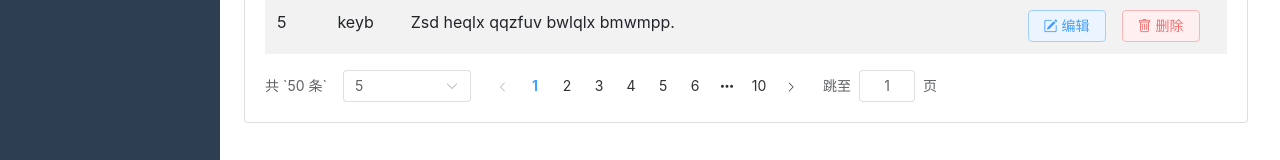
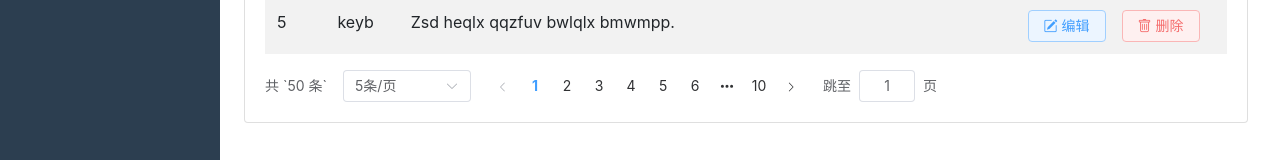
Before and after one commit to kexiaobin11/blog-site, a Vue app in the folder web/: page /tag in a window 1280 px wide. Shown: the part 486-646 px from the top of the page. Built offline with nearby package versions, Linux system fonts and the light colour scheme; the HTML template or start-up script is replaced by a standard one.

Commit message:
feat: 封装分页组件

```diff
--- a/web/components.d.ts
+++ b/web/components.d.ts
@@ -47,6 +47,7 @@ declare module 'vue' {
     IconEcosystem: typeof import('./src/components/icons/IconEcosystem.vue')['default']
     IconSupport: typeof import('./src/components/icons/IconSupport.vue')['default']
     IconTooling: typeof import('./src/components/icons/IconTooling.vue')['default']
+    Pagination: typeof import('./src/components/Pagination/index.vue')['default']
     RouterLink: typeof import('vue-router')['RouterLink']
     RouterView: typeof import('vue-router')['RouterView']
     TheWelcome: typeof import('./src/components/TheWelcome.vue')['default']
--- /dev/null
+++ b/web/src/components/Pagination/index.vue
@@ -0,0 +1,38 @@
+<template>
+  <el-config-provider :locale="zhCn">
+    <el-pagination
+      v-if="total > 0"
+      :current-page="currentPage"
+      :page-size="pageSize"
+      :total="total"
+      :page-sizes="[5,10, 20, 50, 100]"
+      layout="total, sizes, prev, pager, next, jumper"
+      @current-change="handlePageChange"
+      @size-change="handleSizeChange"
+    />
+  </el-config-provider>
+</template>
+
+<script setup>
+/**
+ * 通用分页组件
+ */
+import {ref, defineProps, defineEmits} from "vue";
+import zhCn from "element-plus/es/locale/lang/zh-cn";
+
+const props = defineProps({
+  total: {type: Number, required: true},
+  currentPage: {type: Number, default: 1},
+  pageSize: {type: Number, default: 10},
+});
+
+const emit = defineEmits(["update:currentPage", "update:pageSize"]);
+
+const handlePageChange = (page) => {
+  emit("update:currentPage", page);
+};
+
+const handleSizeChange = (size) => {
+  emit("update:pageSize", size);
+};
+</script>
--- a/web/src/entity/menu.ts
+++ b/web/src/entity/menu.ts
@@ -15,7 +15,7 @@ export interface Menu {
   /**
    * 子菜单
    */
-  children?: YzMenu[];
+  children?: Menu[];
   /**
    * 描述信息
    */
--- a/web/src/entity/pagination.ts
+++ b/web/src/entity/page.ts
@@ -1,7 +1,7 @@
 /**
  * 基于mybatis-plus 分页查询结果
  */
-export interface Pagination<T> {
+export interface Page<T> {
   records: T[];                        // 查询数据列表
   total: number;                        // 查询列表总记录数
   size: number;                         // 每页显示条数，默认 10
--- a/web/src/stores/tag-store.ts
+++ b/web/src/stores/tag-store.ts
@@ -2,10 +2,10 @@ import {defineStore} from "pinia";
 import {ref} from "vue";
 import type {Tag} from "@/entity/tag.ts";
 import {page} from '@/api/tag-api.ts';
-import type {Pagination} from "@/entity/pagination.ts";
+import type {Page} from "@/entity/page.ts";
 
 export const useTagStore = defineStore('tag', () => {
-  const pageData = ref<Pagination<Tag>>([])
+  const pageData = ref<Page<Tag>>([])
 
   async function getPage(params: { page: number, size: number, }) {
     pageData.value = await page(params);
--- a/web/src/views/tag/index.vue
+++ b/web/src/views/tag/index.vue
@@ -1,32 +1,39 @@
 <script setup lang="ts">
 import {useTagStore} from '@/stores/tag-store.ts';
-import {onMounted, ref} from 'vue';
+import {onMounted, ref, watch, reactive, toRefs} from 'vue';
 import type {Tag} from "@/entity/tag.ts";
-import type {Pagination} from "@/entity/pagination.ts";
-import zhCn from "element-plus/es/locale/lang/zh-cn";
+import type {Page} from "@/entity/page.ts";
+import Pagination from "@/components/Pagination/index.vue";
 
-const pageData = ref<Pagination<Tag>>({});
+/**
+ * 查询参数
+ */
+const data = reactive({
+  params: {
+    page: 1,
+    size: 5
+  }
+});
+const pageData = ref<Page<Tag>>({});
 const tagStore = useTagStore();
+const { params } = toRefs(data);
 
-const pageSize = ref(5); // 每页条数
-const currentPage = ref(1); // 当前页
+watch([() => params.value.page, () => params.value.size], ([newPage, newSize]) => {
+  fetchData(newPage, newSize);
+});
 
+/**
+ * 获取分页数据
+ * @param page 当前页码
+ * @param size 当前每页显示条数
+ */
 const fetchData = async (page = 1, size = 5) => {
   await tagStore.getPage({page, size});
   pageData.value = tagStore.pageData;
 };
-const handlePageChange = (page) => {
-  currentPage.value = page;
-  fetchData(page, pageSize.value);
-};
-
-const handleSizeChange = (size) => {
-  pageSize.value = size;
-  fetchData(currentPage.value, size);
-};
 
 onMounted(async () => {
-  await fetchData(currentPage.value, pageSize.value);
+  await fetchData(params.value.page, params.value.size);
 });
 </script>
 
@@ -77,17 +84,13 @@ onMounted(async () => {
         </table>
 
         <!-- 分页组件 -->
-        <el-config-provider :locale="zhCn">
-          <el-pagination
-            v-if="pageData.total > 0"
-            :current-page="currentPage"
-            :page-size="pageSize"
-            :total="pageData.total"
-            layout="total, sizes, prev, pager, next, jumper"
-            @current-change="handlePageChange"
-            @size-change="handleSizeChange"
-          />
-        </el-config-provider>
+        <Pagination
+          :total="pageData.total"
+          :current-page="params.page"
+          :page-size="params.size"
+          @update:currentPage="params.page = $event"
+          @update:pageSize="params.size = $event"
+        />
       </div>
     </div>
   </div>
```
